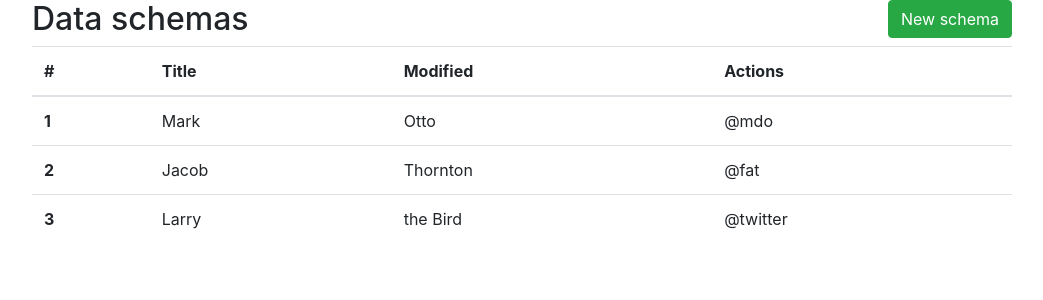
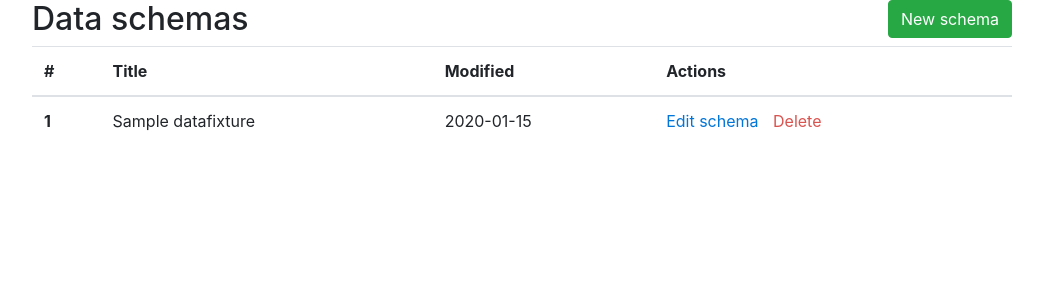
Before and after one commit to ersul4ik/blazer, a Django app: page /dashboard/fixtures/ in a window 1280 px wide. Shown: the part 56-356 px from the top of the page, without its empty margins (118-1161 px from the left). Run offline with Django 3.2, Linux system fonts and the light colour scheme; a user stored in the database is signed in; tables that the repository leaves empty hold one stand-in row (values such as "Sample post"); some libraries are stand-ins or nearby versions.

Commit message:
#3 Determine a logic to show data-fixtures on FixtureView Also:  - Draw given records on the fixtures.html

```diff
--- a/factories/models.py
+++ b/factories/models.py
@@ -6,13 +6,13 @@ class DataFixture(models.Model):
     SEMICOLON = ';'
     SEPARATORS = (
         (COMMA, ','),
-        (SEMICOLON, ','),
+        (SEMICOLON, ';'),
     )
     SINGLE_QUOTE = "''"
     DOUBLE_QUOTE = '""'
     CHARACTERS = (
-        (SINGLE_QUOTE, "''"),
-        (DOUBLE_QUOTE, '""'),
+        (SINGLE_QUOTE, "'' Single quote"),
+        (DOUBLE_QUOTE, '"" Double quote'),
     )
     name = models.CharField(max_length=125)
     column_separator = models.CharField(choices=SEPARATORS, default=COMMA, max_length=5)
--- a/factories/views.py
+++ b/factories/views.py
@@ -6,6 +6,7 @@ from django.utils.decorators import method_decorator
 from django.views.generic.base import View
 
 from factories.forms import LoginForm
+from factories.models import DataFixture
 
 
 class LoginView(View):
@@ -39,4 +40,4 @@ class FixtureView(View):
         return super().dispatch(*args, **kwargs)
 
     def get(self, request, *args, **kwargs):
-        return render(request, self.template_name)
+        return render(request, self.template_name, {'records': DataFixture.objects.only('id', 'name', 'modified')})
--- a/templates/factories/fixtures.html
+++ b/templates/factories/fixtures.html
@@ -6,11 +6,26 @@
         width: 980px;
         margin: auto;
     }
+
     .data-schema-title, .add-new-schema {
         display: inline-block;
     }
+
     .add-new-schema {
         float: right;
+    }
+
+    .row-link {
+        height: 21px;
+    }
+
+    #edit {
+        color: #0275D8;
+        margin-right: 10px;
+    }
+
+    #delete {
+        color: #D9534F;
     }
 </style>
 <div class="data-schema">
@@ -26,24 +41,17 @@
         </tr>
         </thead>
         <tbody>
-        <tr>
-            <th scope="row">1</th>
-            <td>Mark</td>
-            <td>Otto</td>
-            <td>@mdo</td>
-        </tr>
-        <tr>
-            <th scope="row">2</th>
-            <td>Jacob</td>
-            <td>Thornton</td>
-            <td>@fat</td>
-        </tr>
-        <tr>
-            <th scope="row">3</th>
-            <td>Larry</td>
-            <td>the Bird</td>
-            <td>@twitter</td>
-        </tr>
+        {% for row in records %}
+            <tr>
+                <th scope="row">{{ row.id }}</th>
+                <td>{{ row.name }}</td>
+                <td>{{ row.modified|date:"Y-m-d" }}</td>
+                <td>
+                    <a class="row-link" id="edit" href="#">Edit schema</a>
+                    <a class="row-link" id="delete" href="#">Delete</a>
+                </td>
+            </tr>
+        {% endfor %}
         </tbody>
     </table>
 </div>
```
Also changed, not shown: factories/admin.py (added, +13 -0 lines).
